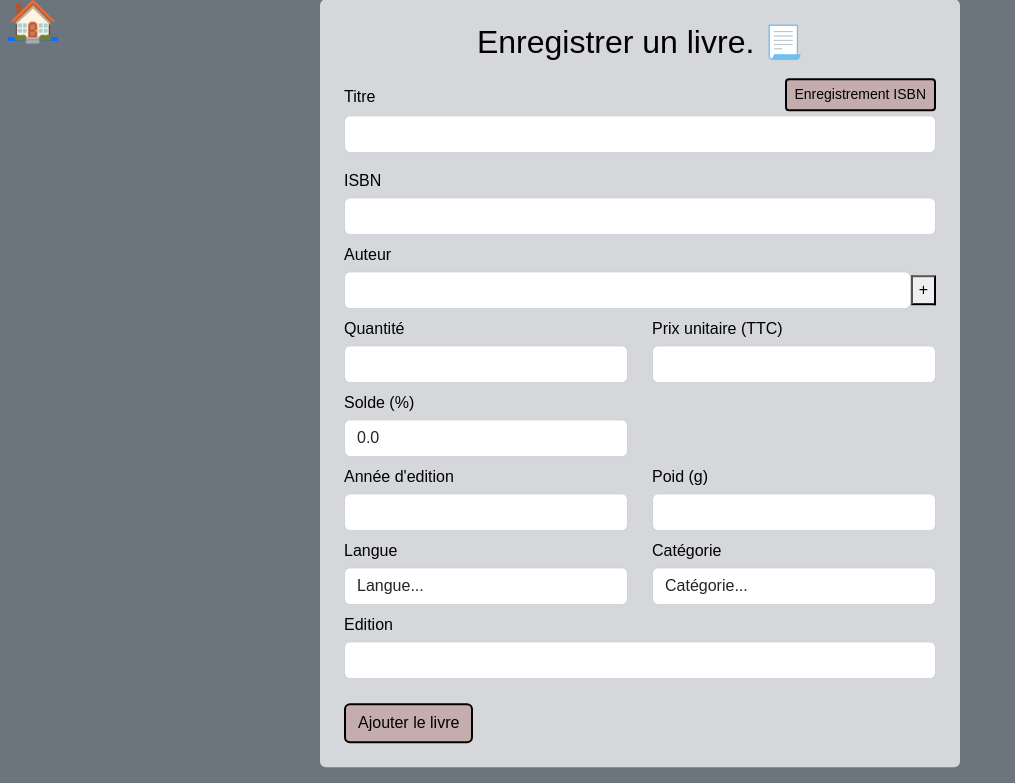
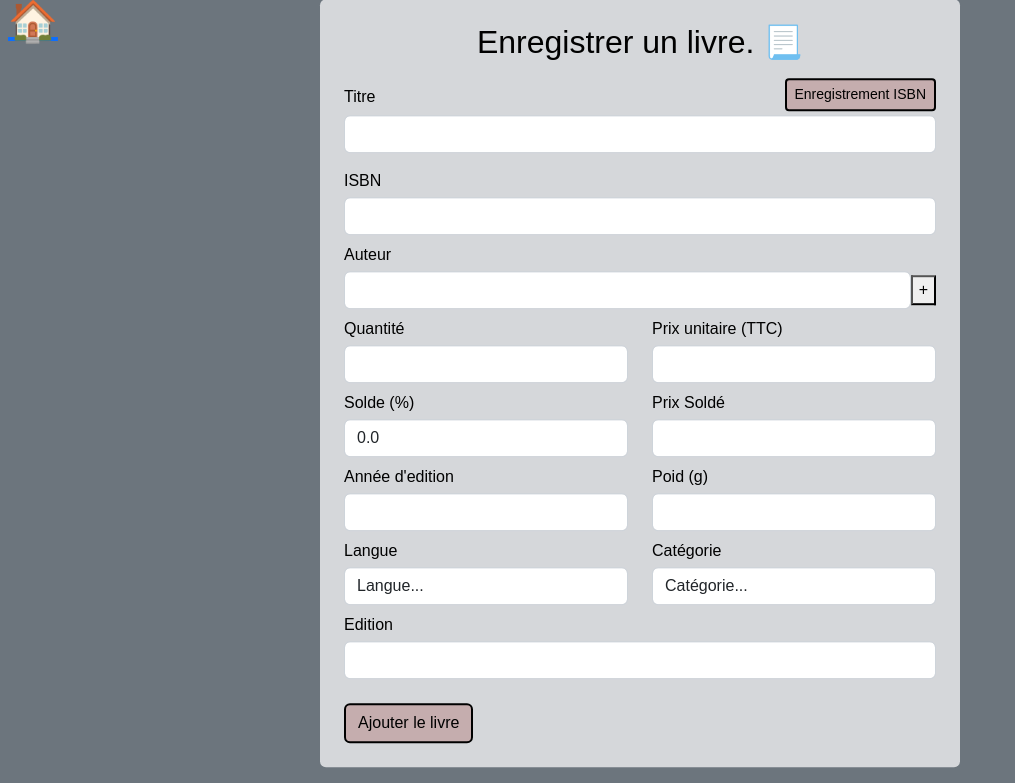
Before and after one commit to gabinforrat/librairie_ru_fr, a Flask app: page /enregistrement in a window 1280 px wide. Shown: the part 17-800 px from the top of the page, without its empty margins (0-1015 px from the left). Run offline with Flask 3, Linux system fonts and the light colour scheme; some libraries are stand-ins or nearby versions; some web fonts are replaced.

Commit message:
Solde dynamique lors de l'enregistrement

```diff
--- a/src/templates/enregistrement_livre.html
+++ b/src/templates/enregistrement_livre.html
@@ -67,7 +67,7 @@
 
                     <div class="col slideUp">
                         <label for="prix" class="mt-2">Prix unitaire (TTC)</label>
-                        <input type="number" name="prix" min="0" step="any" class="mt-1 form-control"
+                        <input id="prix" type="number" name="prix" min="0" step="any" class="mt-1 form-control"
                         required />
                     </div>
                 </div>
@@ -75,11 +75,13 @@
                 <div class="row slideUp">
                     <div class="col">
                       <label for="solde" class="mt-2">Solde (%)</label>
-                      <input type="number" name="solde" min="0" max="100" step="0.01" class="mt-1 form-control"
+                      <input id="solde_pourcent" type="number" name="solde" min="0" max="100" step="0.01" class="mt-1 form-control"
                       value="0.0">
                     </div>
 
                     <div class="col slideUp">
+                      <label for="prix_solde" class="mt-2">Prix Soldé</label>
+                      <input id="solde_prix" type="number" name="prix_solde" class="mt-1 form-control" value="">
                     </div>
                 </div>
 
@@ -202,4 +204,17 @@
             });
           });
         </script>
+
+        <script type="text/javascript">
+          $('#solde_pourcent').change(function(){
+            $('#solde_prix').val(($('#solde_pourcent').val()/100)*$('#prix').val());
+          });
+        </script>
+        <script type="text/javascript">
+          $('#solde_prix').change(function(){
+            $('#solde_pourcent').val(($('#solde_prix').val()/$('#prix').val())*100);
+          });
+        </script>
+
+
 {% endblock content %}
```
